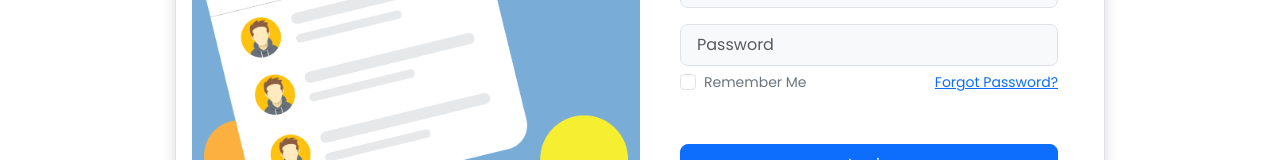
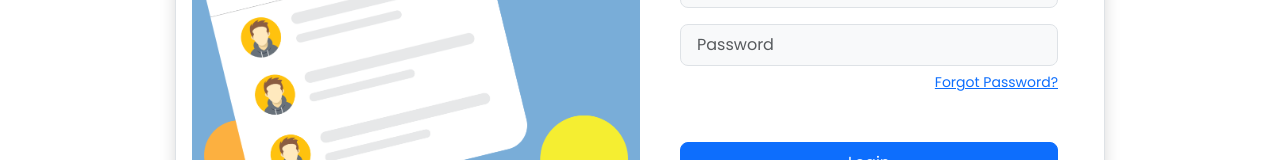
Before and after one commit to uddiGitHub/MISnielit, a React (Vite) app: page /login in a window 1280 px wide. Shown: the part 413-573 px from the top of the page. Built offline with nearby package versions, Linux system fonts and the light colour scheme.

Commit message:
login fixed

```diff
--- a/package.json
+++ b/package.json
@@ -24,6 +24,7 @@
     "@nivo/bar": "^0.87.0",
     "@nivo/core": "^0.87.0",
     "axios": "^1.7.7",
+    "bcrypt": "^5.1.1",
     "bootstrap": "^5.3.3",
     "formik": "^2.4.6",
     "react": "^18.3.1",
--- a/src/pages/Loginpage/Login.jsx
+++ b/src/pages/Loginpage/Login.jsx
@@ -3,7 +3,11 @@ import styles from './Login.module.css';
 import { getImageUrl } from '../../utils';
 import Navbar from '../../components/Navbar/Navbar.jsx'
 import Validation from './LoginValidation.jsx'
+import { useNavigate } from 'react-router-dom';
+import axios from 'axios';
 function Login() {
+    const navigate = useNavigate();
+    const [isSubmitting, setIsSubmitting] = useState(false);
     const [values, setValues] = useState({
         email: '',
         password: ''
@@ -15,6 +19,17 @@ function Login() {
     const handleSubmit = (event) => {
         event.preventDefault();
         setErrors(Validation(values));
+        if (Object.keys(errors).length === 0) {
+            setIsSubmitting(true);
+            axios.post('http://localhost:8081/login', values)
+                .then(res => {
+                    if (res.data === "Success") {
+                        navigate('/');
+                    }else {
+                        alert("No Record Found.");
+                    }
+                })
+        }
     }
     return (
         <>
@@ -52,16 +67,7 @@ function Login() {
 
                             </div>
                             <div className={`input-group mb-5 d-flex justify-content-between`}>
-                                <div className="form-check">
-                                    <input
-                                        type="checkbox"
-                                        className="form-check-input"
-                                        id="formCheck"
-                                    />
-                                    <label htmlFor="formCheck" className="form-check-label text-secondary">
-                                        <small>Remember Me</small>
-                                    </label>
-                                </div>
+                                <div></div>
                                 <div className={styles.forgot}>
                                     <small><a href="#">Forgot Password?</a></small>
                                 </div>
--- a/src/pages/Registrationpage/Signup.jsx
+++ b/src/pages/Registrationpage/Signup.jsx
@@ -62,7 +62,7 @@ function Signup() {
                             {errors.roll_no && <span className='text-danger'>{errors.roll_no}</span>}
                             <div className={`input-group mb-3`}>
                                 <input
-                                    type="number"
+                                    type="text"
                                     className={`form-control form-control-lg bg-light fs-6 ${styles.inputField}`}
                                     placeholder="Roll Number" onChange={handleInput} name='roll_no'
                                 />
```
Also changed, not shown: 2 other files (tests, documents, lock files or other folders).
